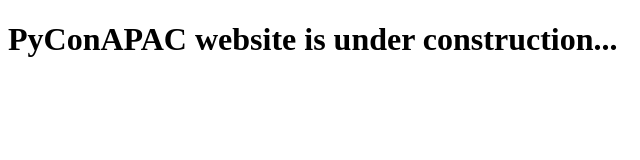
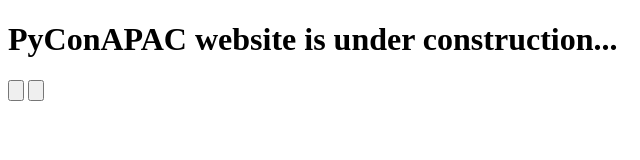
Before and after one commit to noahcse/pyconapac.org_website, a plain HTML site: page index.html in a window 1280 px wide. Shown: the full height of the page, 0-640 px from the left. Drawn offline with Linux system fonts and the light colour scheme.

Commit message:
add calendar

```diff
--- a/index.html
+++ b/index.html
@@ -8,4 +8,6 @@
   <body>
     <h1>PyConAPAC website is under construction...</h1>
   </body>
+  <button type="PyCon APAC Event Calendar"><img src=""></button>
+  <button type="PyCon APAC Map"><img src=""></button>
 </html>
```
